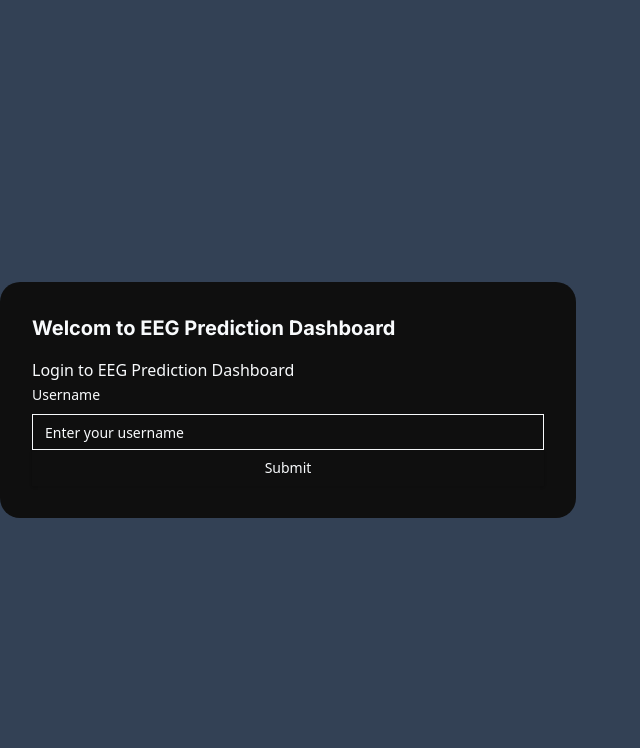
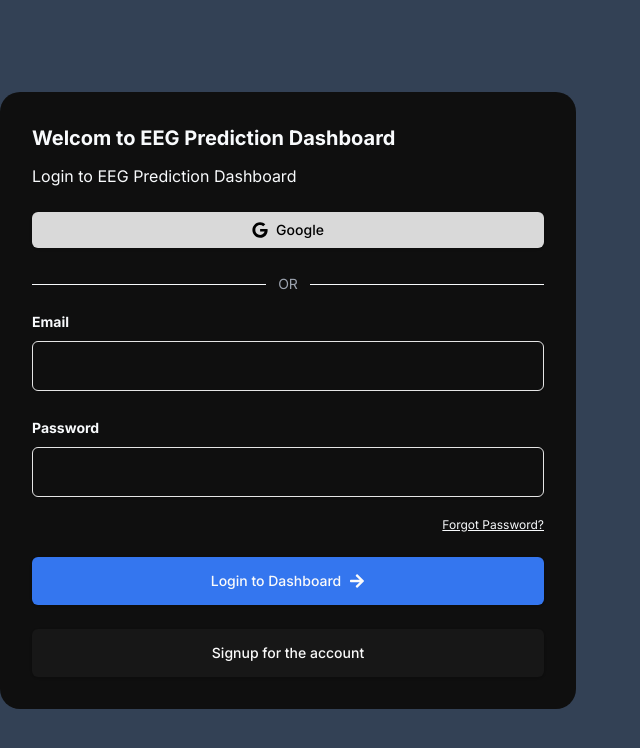
Before and after one commit to MuhammedZohaib/FYP-2025, a Next.js app in the folder asd-fyp-fa21/: page /auth/login in a window 1280 px wide. Shown: the top 748 px of the page, without its empty margins (0-640 px from the left). Built offline with nearby package versions, Linux system fonts and the light colour scheme.

Commit message:
completed login-form component

```diff
--- a/asd-fyp-fa21/package.json
+++ b/asd-fyp-fa21/package.json
@@ -20,6 +20,7 @@
     "react": "19.0.0-rc-66855b96-20241106",
     "react-dom": "19.0.0-rc-66855b96-20241106",
     "react-hook-form": "^7.54.2",
+    "react-icons": "^5.5.0",
     "tailwind-merge": "^2.6.0",
     "tailwindcss-animate": "^1.0.7",
     "zod": "^3.24.2"
--- a/asd-fyp-fa21/src/app/auth/layout.tsx
+++ b/asd-fyp-fa21/src/app/auth/layout.tsx
@@ -1,3 +1,7 @@
+import { Inter } from "next/font/google";
+
+const inter = Inter();
+
 export default function AuthLayout({
   children,
 }: {
@@ -6,7 +10,9 @@ export default function AuthLayout({
   return (
     <main className="w-full h-[100vh] grid place-items-center">
       <div className="max-w-7xl w-full h-full outline-1 outline-slate-700 outline solid bg-slate-700 flex items-center">
-        <div className="max-w-xl w-full grid bg-[#0f0f0f] rounded-[20px] p-8 text-slate-50">
+        <div
+          className={`max-w-xl w-full grid bg-[#0f0f0f] rounded-[20px] p-8 text-slate-50 ${inter.className}`}
+        >
           {children}
         </div>
         <div></div>
--- /dev/null
+++ b/asd-fyp-fa21/src/app/auth/login/LoginForm.tsx
@@ -0,0 +1,81 @@
+"use client";
+
+import { Button } from "@/components/ui/button";
+import Link from "next/link";
+import {
+  Form,
+  FormControl,
+  FormField,
+  FormItem,
+  FormLabel,
+  FormMessage,
+} from "@/components/ui/form";
+import { Input } from "@/components/ui/input";
+import { loginSchema } from "@/schemas/login-schema";
+import { zodResolver } from "@hookform/resolvers/zod";
+import { useForm } from "react-hook-form";
+import { z } from "zod";
+import { FaArrowRight } from "react-icons/fa";
+
+export default function LoginForm() {
+  const form = useForm<z.infer<typeof loginSchema>>({
+    resolver: zodResolver(loginSchema),
+    defaultValues: {
+      email: "",
+      password: "",
+    },
+  });
+
+  function onSubmitForm(values: z.infer<typeof loginSchema>) {
+    console.log(values);
+  }
+
+  return (
+    <Form {...form}>
+      <form onSubmit={form.handleSubmit(onSubmitForm)} className="grid gap-6">
+        <FormField
+          control={form.control}
+          name="email"
+          render={({ field }) => (
+            <FormItem>
+              <FormLabel className="font-bold">Email</FormLabel>
+              <FormControl>
+                <Input {...field} type="text" className="py-6" />
+              </FormControl>
+              <FormMessage />
+            </FormItem>
+          )}
+        />
+        <FormField
+          control={form.control}
+          name="password"
+          render={({ field }) => (
+            <FormItem>
+              <FormLabel className="font-bold">Password</FormLabel>
+              <FormControl>
+                <Input {...field} type="text" className="py-6" />
+              </FormControl>
+              <FormMessage />
+              <Link
+                className="w-full pt-3 block text-right text-xs underline cursor-pointer"
+                href="#"
+              >
+                Forgot Password?
+              </Link>
+            </FormItem>
+          )}
+        />
+
+        <Button
+          type="submit"
+          className="bg-[#3476EF] hover:bg-[#3476EF]/90 py-6"
+        >
+          Login to Dashboard <FaArrowRight />
+        </Button>
+        <Button className="py-6" type="button">
+          Signup for the account
+        </Button>
+      </form>
+    </Form>
+  );
+}
--- a/asd-fyp-fa21/src/app/auth/login/page.tsx
+++ b/asd-fyp-fa21/src/app/auth/login/page.tsx
@@ -1,53 +1,25 @@
-"use client";
-
+import Divider from "@/components/ui/divider";
+import LoginForm from "./LoginForm";
 import { Button } from "@/components/ui/button";
-import {
-  Form,
-  FormControl,
-  FormField,
-  FormItem,
-  FormLabel,
-} from "@/components/ui/form";
-import { Input } from "@/components/ui/input";
-import { loginSchema } from "@/schemas/login-schema";
-import { zodResolver } from "@hookform/resolvers/zod";
-import { Inter } from "next/font/google";
-import { useForm } from "react-hook-form";
-
-const inter = Inter();
+import { FaGoogle } from "react-icons/fa";
 
 export default function Login() {
-  const form = useForm({
-    resolver: zodResolver(loginSchema),
-    defaultValues: {
-      username: "",
-    },
-  });
   return (
     <>
-      <h1 className={`mb-4 text-xl font-bold ${inter.className}`}>
-        Welcom to EEG Prediction Dashboard
-      </h1>
-      <p>Login to EEG Prediction Dashboard</p>
-      <Form {...form}>
-        <FormField
-          control={form.control}
-          name="username"
-          render={({ field }) => (
-            <FormItem>
-              <FormLabel>Username</FormLabel>
-              <FormControl>
-                <Input
-                  {...field}
-                  type="text"
-                  placeholder="Enter your username"
-                />
-              </FormControl>
-            </FormItem>
-          )}
-        />
-        <Button type="submit">Submit</Button>
-      </Form>
+      <div className="mb-3">
+        <h1 className="mb-3 text-xl font-bold">
+          Welcom to EEG Prediction Dashboard
+        </h1>
+        <p>Login to EEG Prediction Dashboard</p>
+      </div>
+      <div className="flex relative mb-3">
+        <Button className="w-full mt-3 bg-[#D9D9D9] text-black hover:color-white hover:bg-[#D9D9D9]/90">
+          <FaGoogle />
+          Google
+        </Button>
+      </div>
+      <Divider />
+      <LoginForm />
     </>
   );
 }
--- a/asd-fyp-fa21/src/app/globals.css
+++ b/asd-fyp-fa21/src/app/globals.css
@@ -2,7 +2,108 @@
 @tailwind components;
 @tailwind utilities;
 
-@layer base {}
+@layer base {
+  :root {
+    --background: 0 0% 100%;
+
+    --foreground: 0 0% 3.9%;
+
+    --card: 0 0% 100%;
+
+    --card-foreground: 0 0% 3.9%;
+
+    --popover: 0 0% 100%;
+
+    --popover-foreground: 0 0% 3.9%;
+
+    --primary: 0 0% 9%;
+
+    --primary-foreground: 0 0% 98%;
+
+    --secondary: 0 0% 96.1%;
+
+    --secondary-foreground: 0 0% 9%;
+
+    --muted: 0 0% 96.1%;
+
+    --muted-foreground: 0 0% 45.1%;
+
+    --accent: 0 0% 96.1%;
+
+    --accent-foreground: 0 0% 9%;
+
+    --destructive: 0 84.2% 60.2%;
+
+    --destructive-foreground: 0 0% 98%;
+
+    --border: 0 0% 89.8%;
+
+    --input: 0 0% 89.8%;
+
+    --ring: 0 0% 3.9%;
+
+    --chart-1: 12 76% 61%;
+
+    --chart-2: 173 58% 39%;
+
+    --chart-3: 197 37% 24%;
+
+    --chart-4: 43 74% 66%;
+
+    --chart-5: 27 87% 67%;
+
+    --radius: 0.5rem;
+  }
+  .dark {
+    --background: 0 0% 3.9%;
+
+    --foreground: 0 0% 98%;
+
+    --card: 0 0% 3.9%;
+
+    --card-foreground: 0 0% 98%;
+
+    --popover: 0 0% 3.9%;
+
+    --popover-foreground: 0 0% 98%;
+
+    --primary: 0 0% 98%;
+
+    --primary-foreground: 0 0% 9%;
+
+    --secondary: 0 0% 14.9%;
+
+    --secondary-foreground: 0 0% 98%;
+
+    --muted: 0 0% 14.9%;
+
+    --muted-foreground: 0 0% 63.9%;
+
+    --accent: 0 0% 14.9%;
+
+    --accent-foreground: 0 0% 98%;
+
+    --destructive: 0 62.8% 30.6%;
+
+    --destructive-foreground: 0 0% 98%;
+
+    --border: 0 0% 14.9%;
+
+    --input: 0 0% 14.9%;
+
+    --ring: 0 0% 83.1%;
+
+    --chart-1: 220 70% 50%;
+
+    --chart-2: 160 60% 45%;
+
+    --chart-3: 30 80% 55%;
+
+    --chart-4: 280 65% 60%;
+
+    --chart-5: 340 75% 55%;
+  }
+}
 
 @layer base {
   * {
--- /dev/null
+++ b/asd-fyp-fa21/src/components/ui/divider.tsx
@@ -0,0 +1,8 @@
+export default function Divider() {
+  return (
+    <div className="py-6 grid place-items-center relative">
+      <p className="absolute text-sm text-gray-400 px-3 bg-[#0f0f0f]">OR</p>
+      <span className="w-full block h-[1px] bg-slate-50"></span>
+    </div>
+  );
+}
--- /dev/null
+++ b/asd-fyp-fa21/src/lib/actions.ts
@@ -0,0 +1,5 @@
+"use server";
+
+const endpoint = "";
+
+export async function login() {}
--- a/asd-fyp-fa21/src/schemas/login-schema.ts
+++ b/asd-fyp-fa21/src/schemas/login-schema.ts
@@ -1,6 +1,6 @@
 import { z } from "zod";
 
 export const loginSchema = z.object({
-  username: z.string().nonempty("Username is required"),
+  email: z.string().nonempty("Username is required"),
   password: z.string().nonempty("Password is required"),
 });
--- a/asd-fyp-fa21/tailwind.config.ts
+++ b/asd-fyp-fa21/tailwind.config.ts
@@ -16,53 +16,58 @@ module.exports = {
   theme: {
   	extend: {
   		borderRadius: {
-        lg: "var(--radius)",
-        md: "calc(var(--radius) - 2px)",
-        sm: "calc(var(--radius) - 4px)",
+  			lg: 'var(--radius)',
+  			md: 'calc(var(--radius) - 2px)',
+  			sm: 'calc(var(--radius) - 4px)'
   		},
   		colors: {
-        background: "hsl(var(--background))",
-        foreground: "hsl(var(--foreground))",
+  			background: 'hsl(var(--background))',
+  			foreground: 'hsl(var(--foreground))',
   			card: {
-          DEFAULT: "hsl(var(--card))",
-          foreground: "hsl(var(--card-foreground))",
+  				DEFAULT: 'hsl(var(--card))',
+  				foreground: 'hsl(var(--card-foreground))'
   			},
   			popover: {
-          DEFAULT: "hsl(var(--popover))",
-          foreground: "hsl(var(--popover-foreground))",
+  				DEFAULT: 'hsl(var(--popover))',
+  				foreground: 'hsl(var(--popover-foreground))'
   			},
   			primary: {
-          DEFAULT: "hsl(var(--primary))",
-          foreground: "hsl(var(--primary-foreground))",
+  				DEFAULT: 'hsl(var(--primary))',
+  				foreground: 'hsl(var(--primary-foreground))'
   			},
   			secondary: {
-          DEFAULT: "hsl(var(--secondary))",
-          foreground: "hsl(var(--secondary-foreground))",
+  				DEFAULT: 'hsl(var(--secondary))',
+  				foreground: 'hsl(var(--secondary-foreground))'
   			},
   			muted: {
-          DEFAULT: "hsl(var(--muted))",
-          foreground: "hsl(var(--muted-foreground))",
+  				DEFAULT: 'hsl(var(--muted))',
+  				foreground: 'hsl(var(--muted-foreground))'
   			},
   			accent: {
-          DEFAULT: "hsl(var(--accent))",
-          foreground: "hsl(var(--accent-foreground))",
+  				DEFAULT: 'hsl(var(--accent))',
+  				foreground: 'hsl(var(--accent-foreground))'
   			},
   			destructive: {
-          DEFAULT: "hsl(var(--destructive))",
-          foreground: "hsl(var(--destructive-foreground))",
+  				DEFAULT: 'hsl(var(--destructive))',
+  				foreground: 'hsl(var(--destructive-foreground))'
   			},
-        border: "hsl(var(--border))",
-        input: "hsl(var(--input))",
-        ring: "hsl(var(--ring))",
+  			border: 'hsl(var(--border))',
+  			input: 'hsl(var(--input))',
+  			ring: 'hsl(var(--ring))',
   			chart: {
-          "1": "hsl(var(--chart-1))",
-          "2": "hsl(var(--chart-2))",
-          "3": "hsl(var(--chart-3))",
-          "4": "hsl(var(--chart-4))",
-          "5": "hsl(var(--chart-5))",
-        },
-      },
-    },
+  				'1': 'hsl(var(--chart-1))',
+  				'2': 'hsl(var(--chart-2))',
+  				'3': 'hsl(var(--chart-3))',
+  				'4': 'hsl(var(--chart-4))',
+  				'5': 'hsl(var(--chart-5))',
+  				'1': 'hsl(var(--chart-1))',
+  				'2': 'hsl(var(--chart-2))',
+  				'3': 'hsl(var(--chart-3))',
+  				'4': 'hsl(var(--chart-4))',
+  				'5': 'hsl(var(--chart-5))'
+  			}
+  		}
+  	}
   },
   plugins: [addVariablesForColors, require("tailwindcss-animate")],
 };
```
Also changed, not shown: 1 other file (tests, documents, lock files or other folders). Lines whose indentation alone changed are shown as unchanged.
